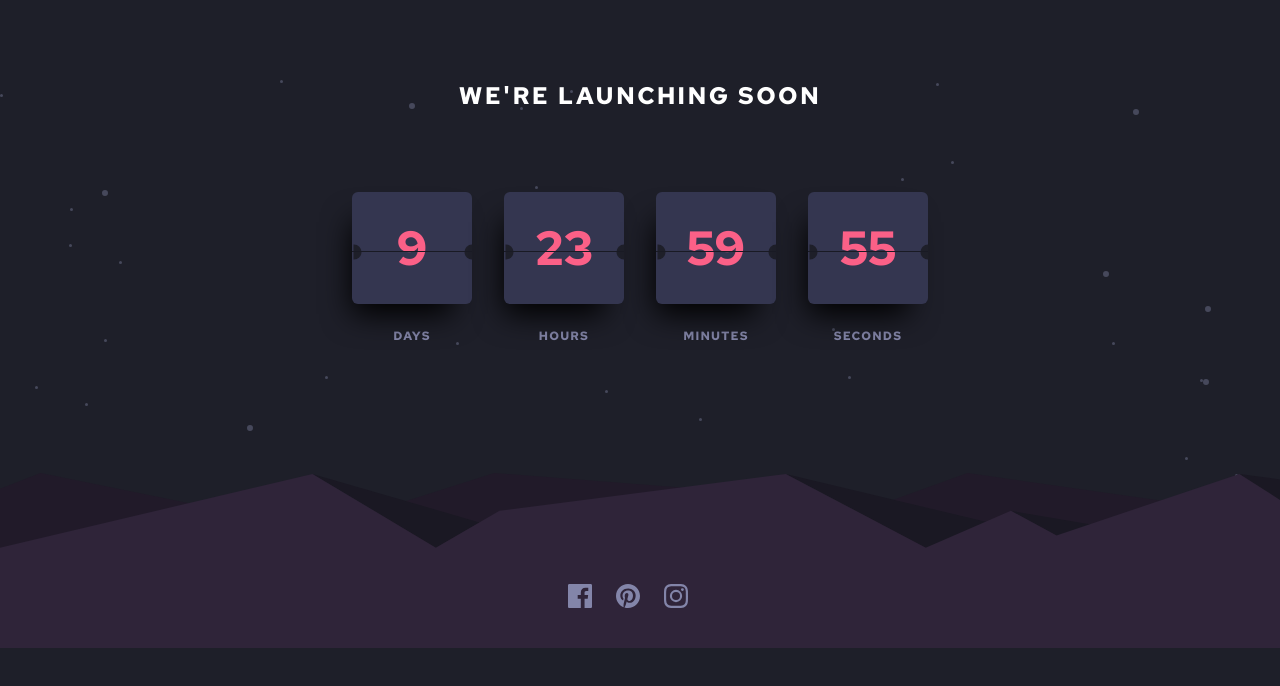
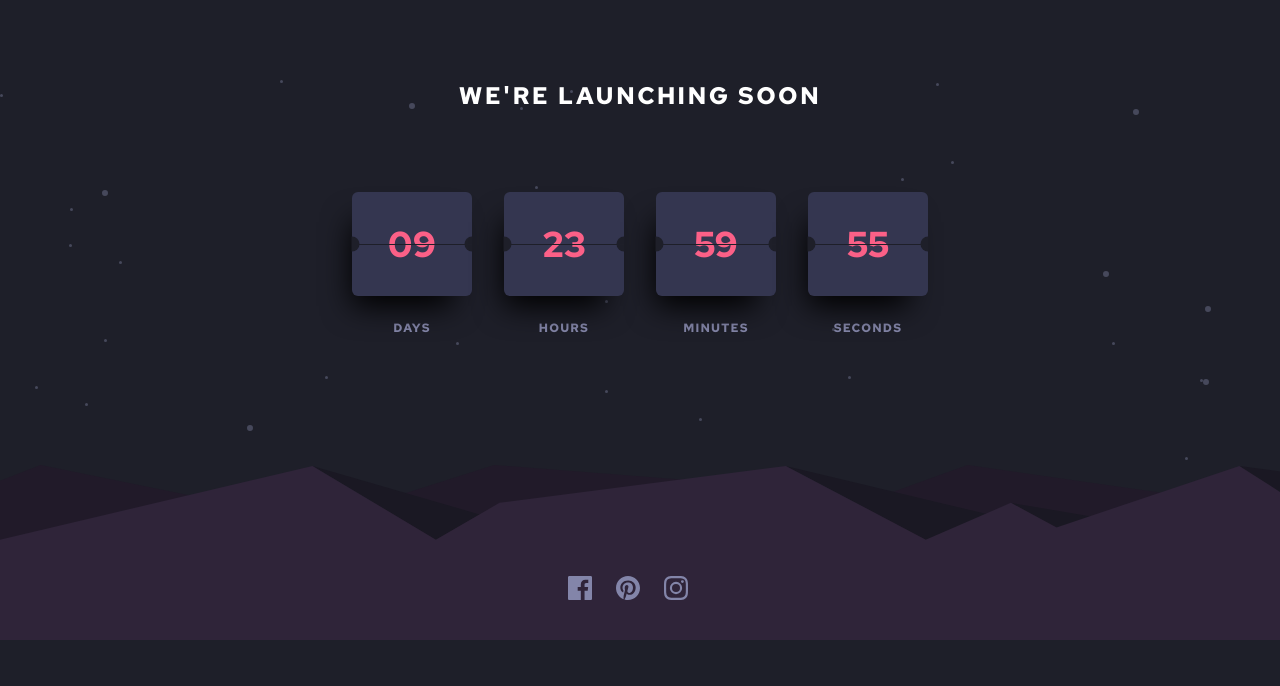
Before and after one commit to JustShuaib/launch-countdown, a plain HTML site: page index.html in a window 1280 px wide. Drawn offline with Linux system fonts and the light colour scheme.

Commit message:
Fixed the line through and pseudo elements issues

```diff
--- a/countdown.js
+++ b/countdown.js
@@ -19,7 +19,7 @@ function updateUi() {
 
   //Adds 10 to single digit
   function format(time) {
-    if (time < 10) () => (time = `0${time}`);
+    if (time < 10) time = `0${time}`;
     return time;
   }
 
--- a/index.html
+++ b/index.html
@@ -17,24 +17,32 @@
       <h1>We're launching soon</h1>
       <div class="main-section">
         <article>
-          <h2 id="day"></h2>
+          <div>
+            <h2 id="day"></h2>
+            <div class="line-through"></div>
+          </div>
           <p>DAYS</p>
-          <div class="line-through"></div>
         </article>
         <article>
-          <h2 id="hour"></h2>
+          <div>
+            <h2 id="hour"></h2>
+            <div class="line-through"></div>
+          </div>
           <p class="text-pry-grayish-blue">HOURS</p>
-          <div class="line-through"></div>
         </article>
         <article>
-          <h2 id="minutes"></h2>
+          <div>
+            <h2 id="minutes"></h2>
+            <div class="line-through"></div>
+          </div>
           <p class="text-pry-grayish-blue">MINUTES</p>
-          <div class="line-through"></div>
         </article>
         <article>
-          <h2 id="seconds"></h2>
+          <div>
+            <h2 id="seconds"></h2>
+            <div class="line-through"></div>
+          </div>
           <p class="text-pry-grayish-blue">SECONDS</p>
-          <div class="line-through"></div>
         </article>
       </div>
       <footer class="footer-section">
```
Also changed, not shown: style.css.
